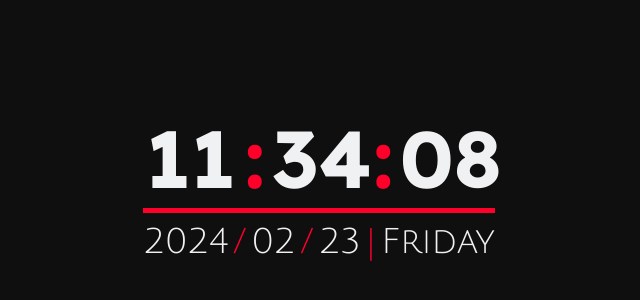
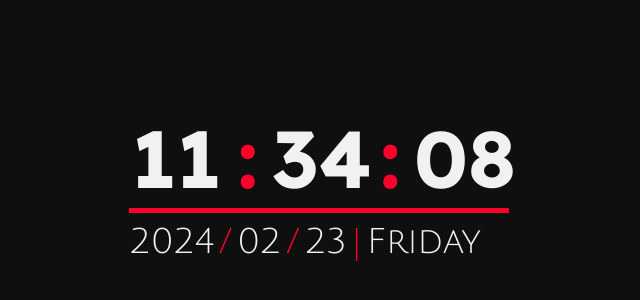
Before and after one commit to hooman-asa207/Digital-Clock, a plain HTML site: page index.html in a window 1280 px wide. Shown: the part 184-484 px from the top of the page, without its empty margins (321-961 px from the left). Drawn offline with Linux system fonts and the light colour scheme.

Commit message:
remove a style bug

```diff
--- a/style.css
+++ b/style.css
@@ -21,6 +21,7 @@ body {
     border-bottom: 5px solid #ff002b;
     display: flex;
     justify-content: space-between;
+    min-width: 380px;
 }
 
 .hour,
```
